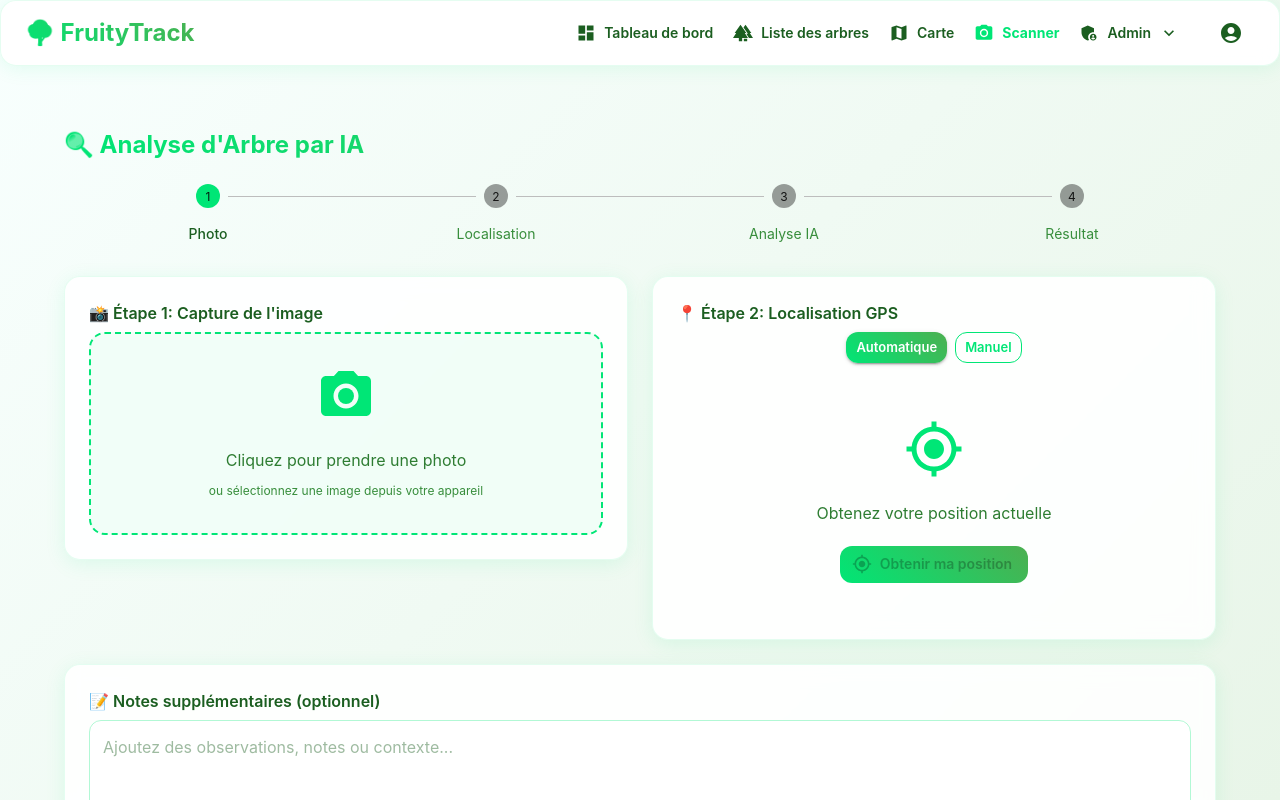
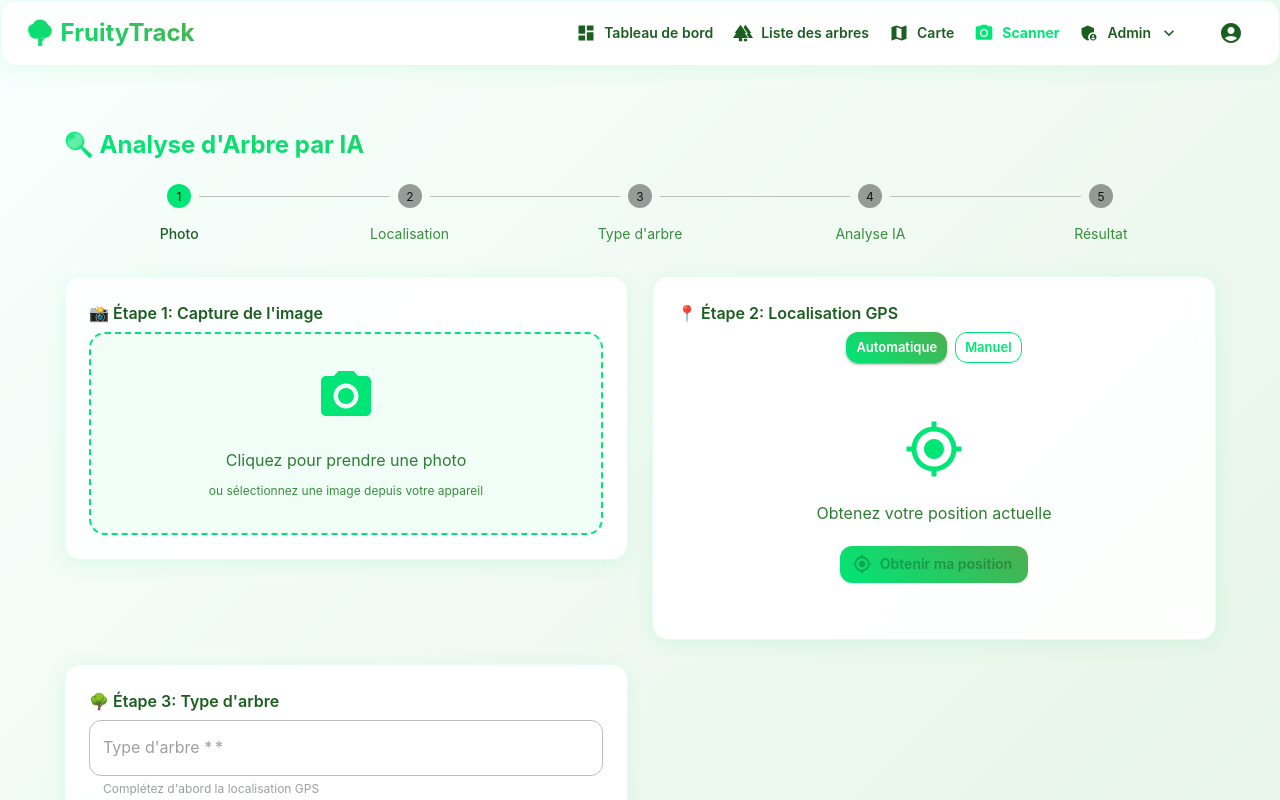
Before and after one commit to mohamedaziz2025/Soliferme_app, a React (Create React App) app in the folder Frontend/: page /analysis/scan in a window 1280 px wide. Shown: the top 800 px of the page. Built offline with nearby package versions, Linux system fonts and the light colour scheme; sample sign-in values are in the browser's storage.

Commit message:
Ajout du champ Type d'arbre requis dans le frontend avec validation

```diff
--- a/Frontend/src/pages/TreeAnalysisScreen.tsx
+++ b/Frontend/src/pages/TreeAnalysisScreen.tsx
@@ -100,8 +100,9 @@ const TreeAnalysisScreen: React.FC = () => {
   const [manualGPS, setManualGPS] = useState(false);
   const [manualLatitude, setManualLatitude] = useState('');
   const [manualLongitude, setManualLongitude] = useState('');
+  const [treeType, setTreeType] = useState('');
 
-  const steps = ['Photo', 'Localisation', 'Analyse IA', 'Résultat'];
+  const steps = ['Photo', 'Localisation', 'Type d\'arbre', 'Analyse IA', 'Résultat'];
 
   const handleImageSelect = (event: React.ChangeEvent<HTMLInputElement>) => {
     const file = event.target.files?.[0];
@@ -196,6 +197,11 @@ const TreeAnalysisScreen: React.FC = () => {
       return;
     }
 
+    if (!treeType || treeType.trim() === '') {
+      setError('Type d\'arbre requis');
+      return;
+    }
+
     setAnalyzing(true);
     setError(null);
 
@@ -203,6 +209,7 @@ const TreeAnalysisScreen: React.FC = () => {
       const token = localStorage.getItem('token');
       const formData = new FormData();
       formData.append('image', selectedImage);
+      formData.append('treeType', treeType.trim());
 
       // Envoyer les données GPS au format attendu par le backend
       formData.append('gpsData', JSON.stringify({
@@ -210,9 +217,6 @@ const TreeAnalysisScreen: React.FC = () => {
         longitude: gpsLocation.longitude,
         accuracy: gpsLocation.accuracy || 0
       }));
-
-      // Le type d'arbre sera déterminé par l'IA, on envoie une valeur par défaut
-      formData.append('treeType', 'Unknown');
 
       if (notes) {
         formData.append('notes', notes);
@@ -249,6 +253,7 @@ const TreeAnalysisScreen: React.FC = () => {
     setAnalysisResult(null);
     setMatchedTree(null);
     setNotes('');
+    setTreeType('');
     setError(null);
     setResultDialogOpen(false);
   };
@@ -533,6 +538,35 @@ const TreeAnalysisScreen: React.FC = () => {
           </StyledCard>
         </Grid>
 
+        {/* Étape 3: Type d'arbre */}
+        <Grid item xs={12} md={6}>
+          <StyledCard>
+            <Box sx={{ p: 3 }}>
+              <Typography variant="h6" gutterBottom>
+                🌳 Étape 3: Type d'arbre
+              </Typography>
+
+              <TextField
+                fullWidth
+                label="Type d'arbre *"
+                placeholder="Ex: Manguier, Oranger, Citronnier..."
+                value={treeType}
+                onChange={(e) => setTreeType(e.target.value)}
+                disabled={!gpsLocation}
+                required
+                sx={{ mb: 2 }}
+                helperText={!gpsLocation ? "Complétez d'abord la localisation GPS" : "Entrez le type d'arbre à analyser"}
+              />
+
+              {treeType && (
+                <Alert severity="success" icon={<CheckCircleIcon />}>
+                  Type d'arbre: {treeType}
+                </Alert>
+              )}
+            </Box>
+          </StyledCard>
+        </Grid>
+
         {/* Notes et analyse */}
         <Grid item xs={12}>
           <StyledCard>
@@ -556,7 +590,7 @@ const TreeAnalysisScreen: React.FC = () => {
                   size="large"
                   startIcon={analyzing ? <CircularProgress size={20} color="inherit" /> : <AutoAwesomeIcon />}
                   onClick={analyzeImage}
-                  disabled={!selectedImage || !gpsLocation || analyzing}
+                  disabled={!selectedImage || !gpsLocation || !treeType || analyzing}
                   sx={{
                     borderRadius: 3,
                     px: 4,
```
Also changed, not shown: 1 other file (tests, documents, lock files or other folders).
